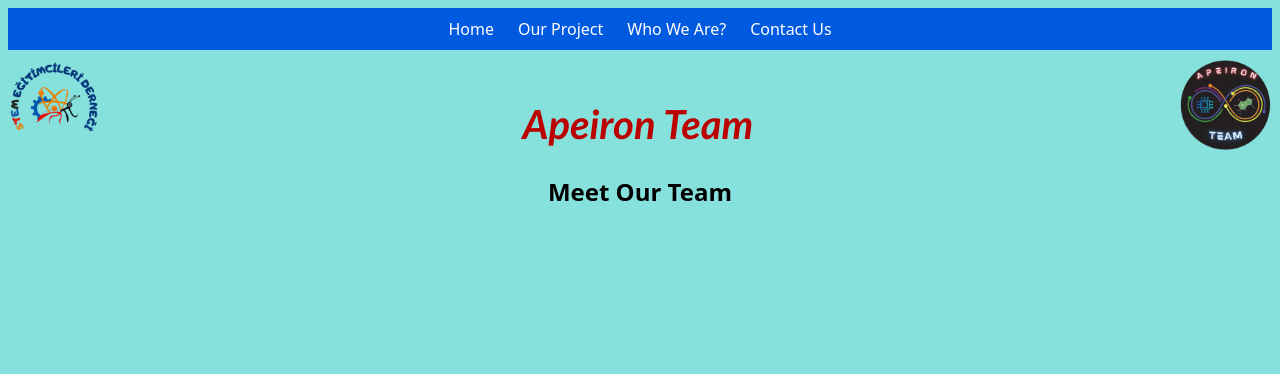
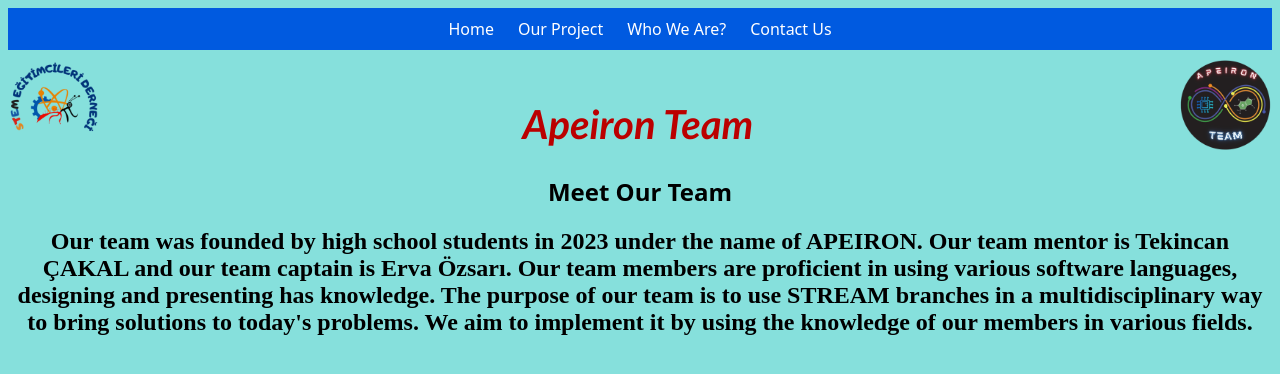
Before and after one commit to TeamApeiron/TeamApeiron.github.io, a plain HTML site: page index.html in a window 1280 px wide. Drawn offline with Linux system fonts and the light colour scheme.

Commit message:
Update index.html

```diff
--- a/index.html
+++ b/index.html
@@ -34,6 +34,8 @@
 
         <h1  id="name"> Apeiron Team </h1>
         <h2 id="slogan"> Meet Our Team </h2>
+        <h2 id="takimtanitim"> Our team was founded by high school students in 2023 under the name of APEIRON. Our team mentor is Tekincan ÇAKAL and our team captain is Erva Özsarı. Our team members are proficient in using various software languages, designing and presenting has knowledge. The purpose of our team is to use STREAM branches in a multidisciplinary way to bring solutions to today's problems. We aim to implement it by using the knowledge of our members in various fields. </h2>
+
 
 </header>
 
```
